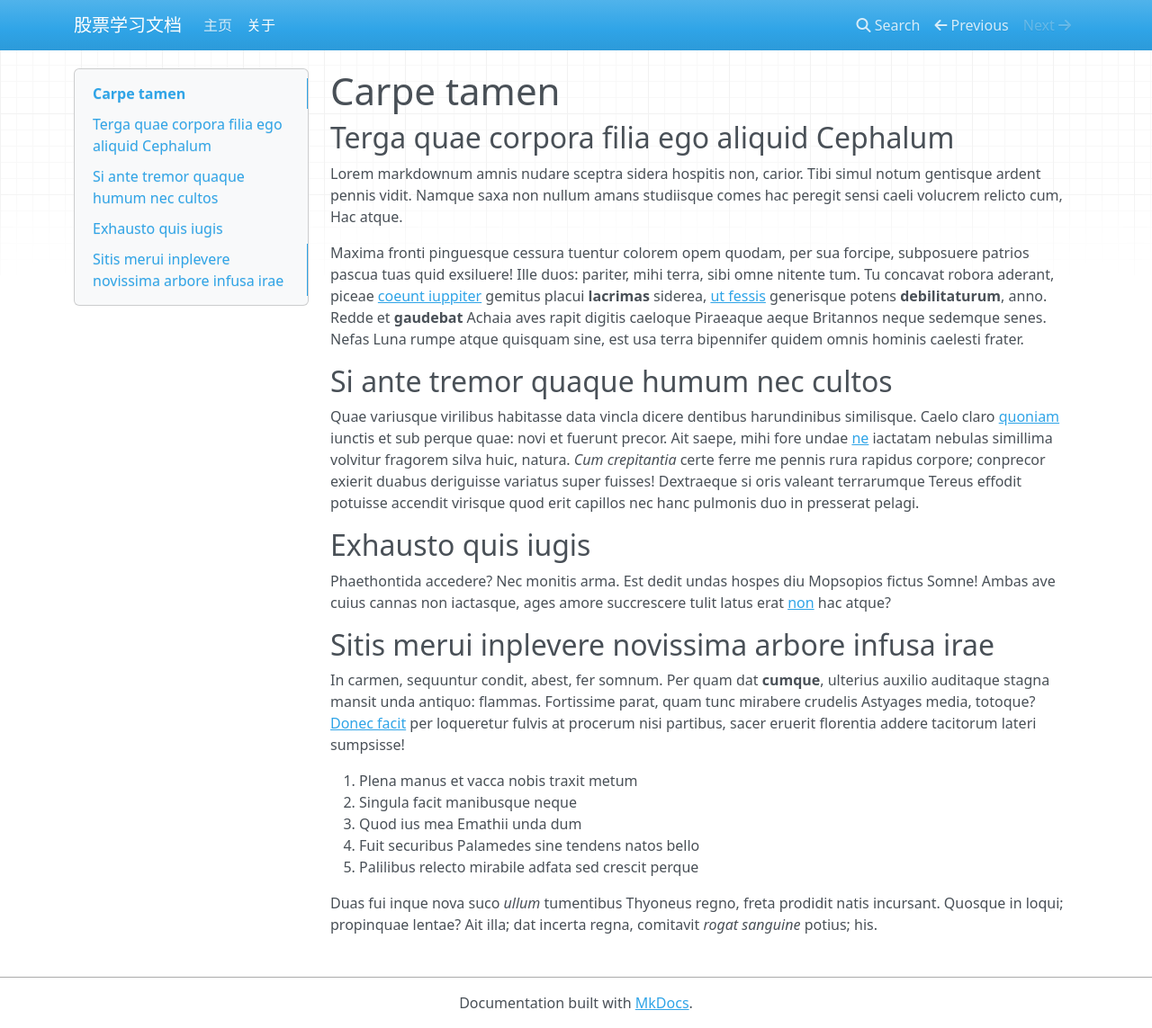
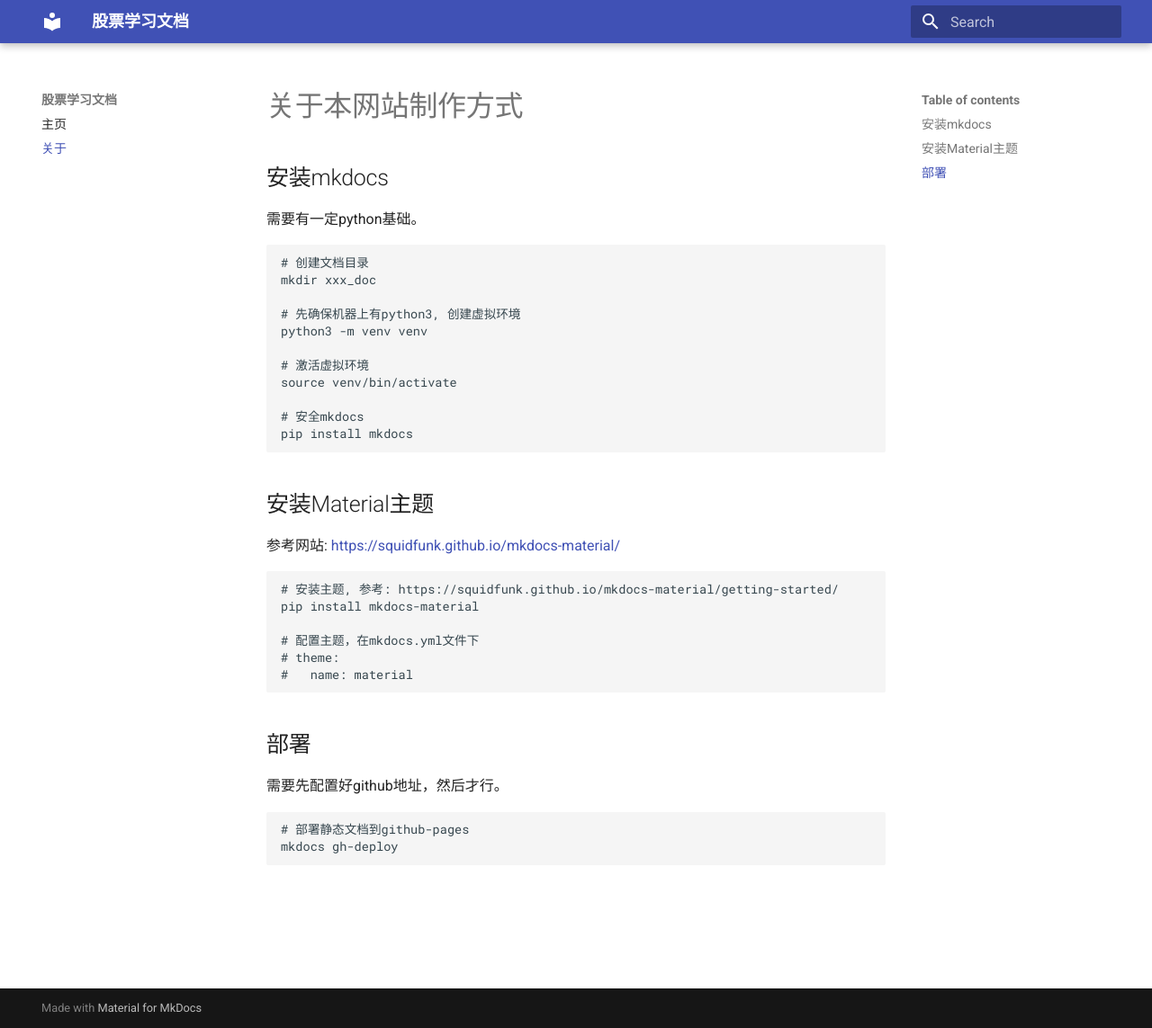
Before and after one commit to hellowac/stock_doc, an MkDocs documentation site: the page built from docs/about.md, in a window 1280 px wide and 1143 px high. Shown: the whole window at 90% size. Built offline with MkDocs 1.6.1 and Material for MkDocs 9.7.7, drawn with Linux system fonts in a browser that asks for light colours; nearby versions of some CDN libraries.

Commit message:
更新文档部分

````diff
--- a/docs/about.md
+++ b/docs/about.md
@@ -1,51 +1,41 @@
-# Carpe tamen
+# 关于本网站制作方式
 
-## Terga quae corpora filia ego aliquid Cephalum
+## 安装mkdocs
 
-Lorem markdownum amnis nudare sceptra sidera hospitis non, carior. Tibi simul
-notum gentisque ardent pennis vidit. Namque saxa non nullum amans studiisque
-comes hac peregit sensi caeli volucrem relicto cum, Hac atque.
+需要有一定python基础。
 
-Maxima fronti pinguesque cessura tuentur colorem opem quodam, per sua forcipe,
-subposuere patrios pascua tuas quid exsiluere! Ille duos: pariter, mihi terra,
-sibi omne nitente tum. Tu concavat robora aderant, piceae [coeunt
-iuppiter](http://www.est-iuppiter.org/nudaeorphei) gemitus placui **lacrimas**
-siderea, [ut fessis](http://colorem.io/perfunditterris) generisque potens
-**debilitaturum**, anno. Redde et **gaudebat** Achaia aves rapit digitis
-caeloque Piraeaque aeque Britannos neque sedemque senes. Nefas Luna rumpe atque
-quisquam sine, est usa terra bipennifer quidem omnis hominis caelesti frater.
+```shell
+# 创建文档目录
+mkdir xxx_doc
 
-## Si ante tremor quaque humum nec cultos
+# 先确保机器上有python3, 创建虚拟环境
+python3 -m venv venv
 
-Quae variusque virilibus habitasse data vincla dicere dentibus harundinibus
-similisque. Caelo claro [quoniam](http://www.discrimina.org/adversoscalcavere)
-iunctis et sub perque quae: novi et fuerunt precor. Ait saepe, mihi fore undae
-[ne](http://quae.org/cuncta) iactatam nebulas simillima volvitur fragorem silva
-huic, natura. *Cum crepitantia* certe ferre me pennis rura rapidus corpore;
-conprecor exierit duabus deriguisse variatus super fuisses! Dextraeque si oris
-valeant terrarumque Tereus effodit potuisse accendit virisque quod erit capillos
-nec hanc pulmonis duo in presserat pelagi.
+# 激活虚拟环境
+source venv/bin/activate
 
-## Exhausto quis iugis
+# 安全mkdocs
+pip install mkdocs
+```
 
-Phaethontida accedere? Nec monitis arma. Est dedit undas hospes diu Mopsopios
-fictus Somne! Ambas ave cuius cannas non iactasque, ages amore succrescere tulit
-latus erat [non](http://est-colorem.com/) hac atque?
+## 安装Material主题
 
-## Sitis merui inplevere novissima arbore infusa irae
+参考网站: <https://squidfunk.github.io/mkdocs-material/>
 
-In carmen, sequuntur condit, abest, fer somnum. Per quam dat **cumque**,
-ulterius auxilio auditaque stagna mansit unda antiquo: flammas. Fortissime
-parat, quam tunc mirabere crudelis Astyages media, totoque? [Donec
-facit](http://sequentis-vias.io/) per loqueretur fulvis at procerum nisi
-partibus, sacer eruerit florentia addere tacitorum lateri sumpsisse!
+```shell
+# 安装主题, 参考: https://squidfunk.github.io/mkdocs-material/getting-started/
+pip install mkdocs-material
 
-1. Plena manus et vacca nobis traxit metum
-2. Singula facit manibusque neque
-3. Quod ius mea Emathii unda dum
-4. Fuit securibus Palamedes sine tendens natos bello
-5. Palilibus relecto mirabile adfata sed crescit perque
+# 配置主题，在mkdocs.yml文件下
+# theme:
+#   name: material
+```
 
-Duas fui inque nova suco *ullum* tumentibus Thyoneus regno, freta prodidit natis
-incursant. Quosque in loqui; propinquae lentae? Ait illa; dat incerta regna,
-comitavit *rogat sanguine* potius; his.
+## 部署
+
+需要先配置好github地址，然后才行。
+
+```shell
+# 部署静态文档到github-pages
+mkdocs gh-deploy
+```
--- a/mkdocs.yml
+++ b/mkdocs.yml
@@ -3,4 +3,6 @@ site_url: https://hellowac.github.io/stock_doc/
 nav:
     - 主页: index.md
     - 关于: about.md
+theme:
+  name: 'material'
 # theme: readthedocs
````
Also changed, not shown: 1 other file.
